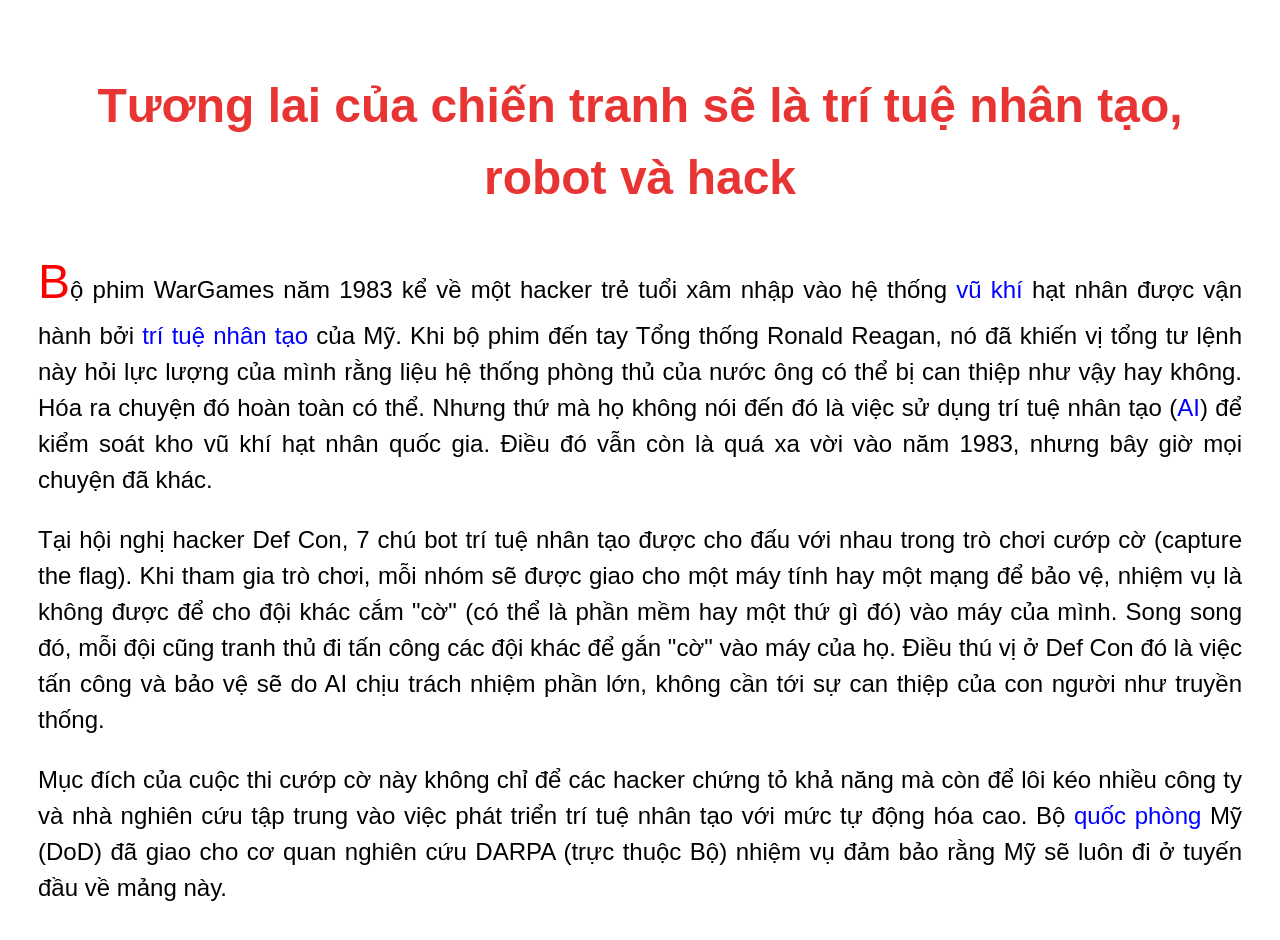
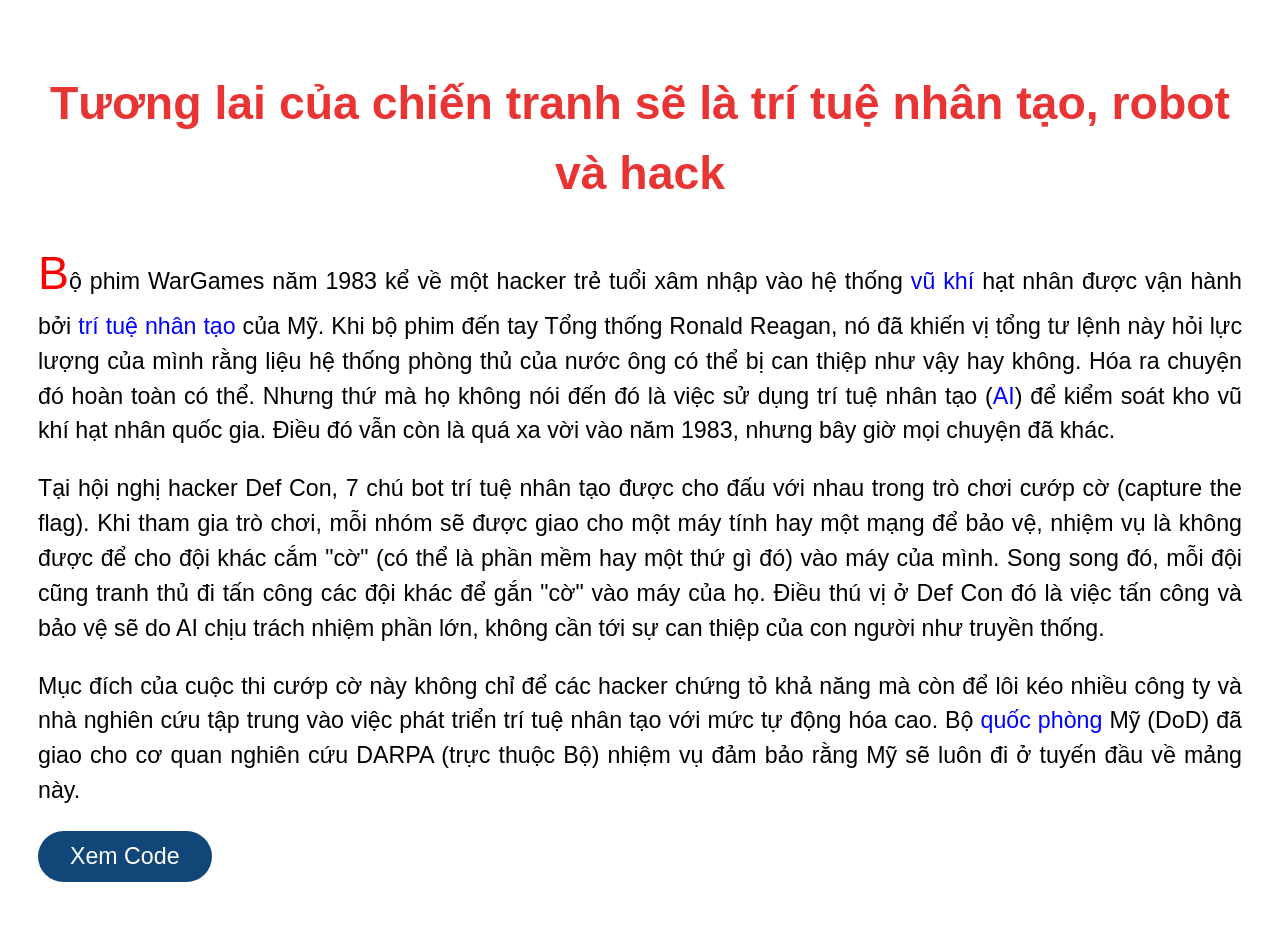
Before and after one commit to tuiladev/TKW, a plain HTML site: page CSS/Bai1/index.html in a window 1280 px wide. Drawn offline with Linux system fonts and the light colour scheme.

Commit message:
BT Tuan 3 + 4

```diff
--- a/CSS/Bai1/index.html
+++ b/CSS/Bai1/index.html
@@ -45,5 +45,8 @@
          Mỹ (DoD) đã giao cho cơ quan nghiên cứu DARPA (trực thuộc Bộ) nhiệm vụ đảm bảo rằng Mỹ sẽ
          luôn đi ở tuyến đầu về mảng này.
       </p>
+      <a href="https://github.com/tuiladev/TKW/tree/master/CSS/Bai1" target="_blank" class="btn">
+         Xem Code
+      </a>
    </body>
 </html>
--- a/CSS/Bai1/style.css
+++ b/CSS/Bai1/style.css
@@ -1,6 +1,6 @@
 body {
    font-family: sans-serif;
-   font-size: 1.5em;
+   font-size: 1.45em;
    line-height: 1.5;
    padding: 30px;
 }
@@ -25,3 +25,17 @@
 a:hover {
    color: red;
 }
+
+/* ------------- */
+.btn {
+   display: inline-block;
+   padding: 8px 32px;
+   background-color: #114678;
+   border-radius: 100rem;
+   color: #fff !important;
+   transition: all 0.3s ease;
+}
+.btn:hover {
+   transform: translate(5px, -5px);
+   box-shadow: 0 10px 10px 0px rgb(0 0 0 / 25%);
+}
--- a/CSS/Bai2/css/style.css
+++ b/CSS/Bai2/css/style.css
@@ -53,3 +53,19 @@
       column-gap: 15px;
    }
 */
+
+/* ------------- */
+.btn {
+   display: inline-block;
+   padding: 8px 32px;
+   margin: 50px;
+   background-color: #114678;
+   border-radius: 100rem;
+   color: #fff !important;
+   transition: all 0.3s ease;
+   text-decoration: none;
+}
+.btn:hover {
+   transform: translate(5px, -5px);
+   box-shadow: 0 10px 10px 0px rgb(0 0 0 / 25%);
+}
```
Also changed, not shown: CSS/Bai2/index.html (+3 -0 lines).
